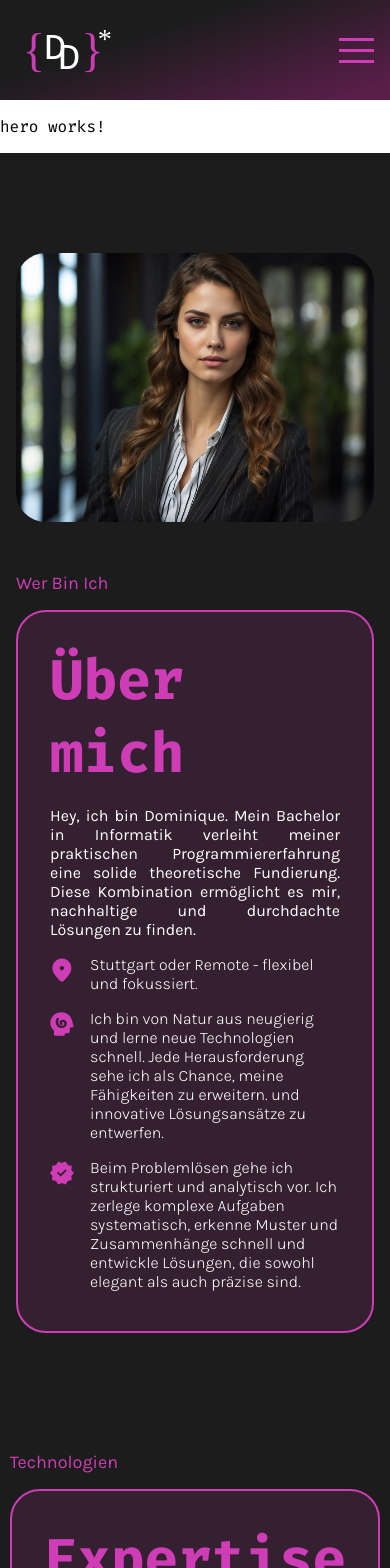
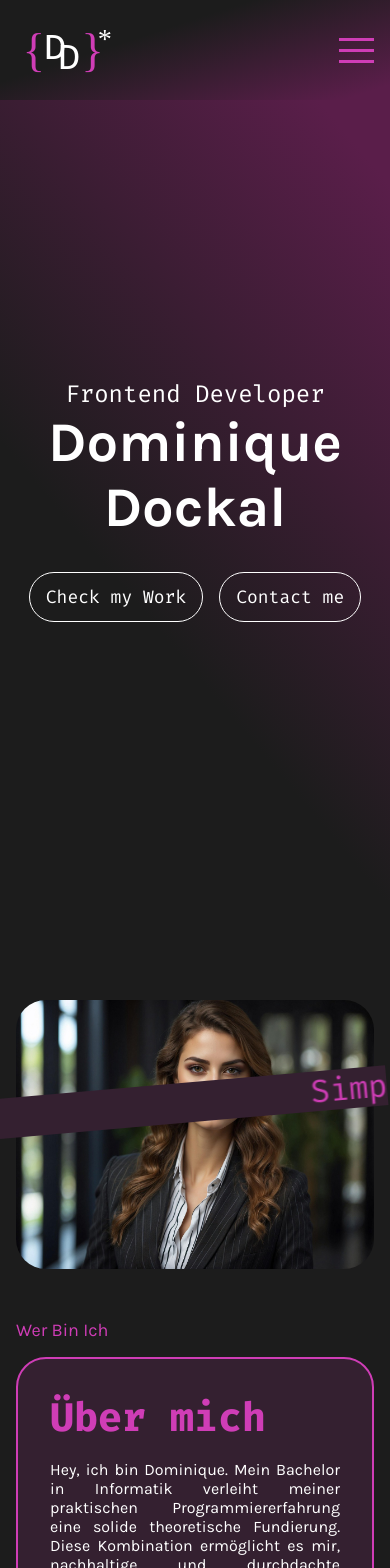
Before and after one commit to DominiqueDockal/Website, an Angular app: page / in a window 390 px wide. Shown: the top 1568 px of the page. Built offline with nearby package versions, Linux system fonts and the light colour scheme.

Commit message:
hero responsiv

```diff
--- a/src/app/components/main-content/about-me/about-me.component.scss
+++ b/src/app/components/main-content/about-me/about-me.component.scss
@@ -70,7 +70,7 @@ $break-point-font: 950px;
     margin-block-end: 0;
 
     @media (max-width: $break-point-font) {
-        font-size: var(--font-size-larger);
+        font-size: var(--font-size-title);
     }
 }
 
--- a/src/app/components/main-content/hero/hero.component.html
+++ b/src/app/components/main-content/hero/hero.component.html
@@ -1 +1,17 @@
-<p>hero works!</p>
+<div class="hero">
+    <div class="hero-main">
+       <div class="info">
+        <p class="title">Frontend Developer</p>
+        <p class="name">Dominique Dockal</p>
+        <div class="button-section">
+            <p class="button"><span>Check my Work</span></p>
+            <p class="button"><span>Contact me</span></p>
+        </div>
+       </div>
+    </div>
+
+</div>
+
+<div class="strip">
+        <div class="strip-text">Simplicity • is • the • ultimate • sophistication</div>
+</div>
--- a/src/app/components/main-content/hero/hero.component.scss
+++ b/src/app/components/main-content/hero/hero.component.scss
@@ -0,0 +1,134 @@
+$break-point-layout: 900px;
+$break-point-font: 950px;
+$break-point-font-two: 450px;
+$break-point-font-three: 374px;
+$break-point-layout-two: 374px;
+$break-point-banner: 400px;
+
+.hero{
+  width: 100%;
+  min-height: 800px; /* anpassen an text später*/
+  background: var(--gradient-main);
+  display: flex;
+  align-items: center;
+  position: relative;
+}
+
+.hero-main{
+    max-width: 1440px;
+    height: 100%;
+    margin: 0 auto;
+    padding: 0 var(--padding-main-lr);
+    display: flex;
+    justify-content: center;
+
+    @media (max-width: $break-point-layout) {
+        padding: 0 var(--padding-main-lr-mobile);
+    }
+}
+
+.info {
+    display:flex;
+    flex-direction: column;
+    color: var(--white);
+    align-items:center;
+}
+
+
+.button-section{
+    display:flex;
+    gap: 2rem;
+
+    @media (max-width: $break-point-layout) {
+        gap: 1rem;
+        }
+
+    @media (max-width: $break-point-layout-two) {
+        flex-direction: column;
+        }
+}
+
+
+.name{
+    font-size: var(--font-size-name);
+    font-family: var(--font-family-secondary);
+    margin-block-end: 2rem;
+    margin-block-start:0;
+    font-weight: bold;
+    text-align: center;
+    justify-content: center;
+    white-space: nowrap;
+
+    @media (max-width: $break-point-font) {
+        font-size: var(--font-size-largest);
+        }
+
+    @media (max-width: $break-point-layout) {
+        white-space: normal;
+        }
+
+    @media (max-width: $break-point-font-two) {
+        font-size: var(--font-size-name-resp1);
+        }
+
+    @media (max-width: $break-point-font-three) {
+        font-size: var(--font-size-name-resp2);
+        }
+}
+
+.title {
+    font-size: var(--font-size-title);
+    margin-block-end: 0;
+    margin-block-start:0;
+
+    @media (max-width: $break-point-font) {
+        font-size: var(--font-size-large);
+        }
+
+}
+
+.strip {
+  position: absolute;
+  bottom: 40%;
+  left: 0;
+  right: 0;
+  width: 100%;
+  max-width: 1440px;
+  height: 40px;
+  background: var(--box-background);
+  transform-origin: bottom left;
+  transform: rotate(-5deg);
+  overflow: hidden;
+  display: flex;
+  align-items: center;
+  cursor: pointer;
+  margin: 0 auto;
+
+  @media (max-width: $break-point-banner) {
+    bottom: -35%;
+  }
+
+
+}
+
+
+.strip-text {
+  white-space: nowrap;
+  animation: scrollText 15s linear infinite;
+  font-size: var(--font-size-banner);
+  color: var(--main-violet);
+  will-change: transform;
+}
+
+.strip:hover .strip-text {
+  animation-play-state: paused;
+}
+
+@keyframes scrollText {
+    0% {
+        transform: translateX(100%);
+    }
+    100% {
+        transform: translateX(-100%);
+    }
+}
--- a/src/app/components/main-content/skills/skills.component.scss
+++ b/src/app/components/main-content/skills/skills.component.scss
@@ -20,7 +20,7 @@ $break-point-font: 950px;
     @media (max-width: $break-point-layout) {
     display: flex;
     flex-direction: column;
-    align-items: center;
+    align-items: stretch;
     gap: 2rem;
     height: auto;
     padding: 0 var(--padding-main-lr-mobile);
@@ -51,7 +51,7 @@ $break-point-font: 950px;
     margin-block-end: 0;
 
     @media (max-width: $break-point-font) {
-        font-size: var(--font-size-larger);
+        font-size: var(--font-size-title);
     }
 }
 
@@ -100,54 +100,6 @@ $break-point-font: 950px;
     }
 }
 
-.button {
-    font-size: var(--font-size-small);
-    color: var(--white);
-    border-radius: 100px;
-    border: 1px solid var(--white);
-    background: transparent;
-    text-align: center;
-    display: inline-block;
-    padding: 12px 16px;
-    cursor: pointer;
-    margin-block-start: 0;
-    margin-block-end: 0;
-    margin-left: var(--text-box-inner-padding);
-    margin-bottom: var(--text-box-inner-padding);
-    margin-top: var(--text-box-inner-padding);
-    overflow: hidden;
-    position: relative;
-
-    &:hover {
-        border-color: var(--main-violet);
-        color: var(--main-violet);
-        span {
-            animation: continuousTextSlide var(--animation) linear infinite;
-        }
-    }
-
-    span {
-        display: inline-block;
-        font-size: inherit;
-        line-height: inherit;
-    }
-}
-
-@keyframes continuousTextSlide {
-    0% {
-        transform: translateX(0);
-    }
-    50% {
-        transform: translateX(-100%);
-    }
-    50.01% {
-        transform: translateX(100%);
-    }
-    100% {
-        transform: translateX(0);
-    }
-}
-
 .skill-section {
     display: grid;
     grid-template-columns: repeat(4, 1fr);
@@ -173,8 +125,12 @@ $break-point-font: 950px;
 
         @media (max-width: $break-point-font) {
         font-size: var(--font-size-smallest);
+        }
     }
-    }
+}
 
-
+.button {
+    margin-left: var(--text-box-inner-padding);
+    margin-bottom: var(--text-box-inner-padding);
+    margin-top: var(--text-box-inner-padding);
 }
--- a/src/styles.scss
+++ b/src/styles.scss
@@ -2,12 +2,11 @@
   --main-grey: #1C1C1C;
   --main-violet: #CF3DB6;
   --main-violet-dark: #5A1E4A;
-  --main-violet-reduced: #912b7f;
-  --gradient-main: linear-gradient(50deg, var(--main-grey) 36.26%, var(--main-violet-dark) 93.28%);
-  --gradient-header:linear-gradient(162deg, var(--main-grey) 36.26%, var(--main-violet-dark) 93.28%);
   --box-background:#342030;
   --white: white;
   --overlay: rgba(0, 0, 0, 0.5);
+  --gradient-main: linear-gradient(50deg, var(--main-grey) 36.26%, var(--main-violet-dark) 93.28%);
+  --gradient-header:linear-gradient(162deg, var(--main-grey) 36.26%, var(--main-violet-dark) 93.28%);
   --font-family-primary: 'Fira_Code', -apple-system, BlinkMacSystemFont, 'Segoe UI', Roboto, sans-serif;
   --font-family-secondary: 'Karla', -apple-system, BlinkMacSystemFont, 'Segoe UI', Roboto, sans-serif;
   --font-size-smallest: 1em;      /* 16px  */
@@ -16,6 +15,11 @@
   --font-size-large: 1.5em;       /* 24px */
   --font-size-larger: 3.5em;       /* 56px */
   --font-size-largest: 4em;       /* 64px */
+  --font-size-name: 6em;         /* 96px */
+  --font-size-name-resp1:3.5em;       /* 56px */
+  --font-size-name-resp2: 3em;       /* 48px */
+  --font-size-title: 2.5em; /* entspricht 40px */
+  --font-size-banner: 2em ;   /*32px */
   --transition: 0.1s;
   --animation: 2s;
   --padding-main-lr: 2rem;
@@ -24,6 +28,7 @@
   --main-box-radius: 30px;
   --text-box-inner-padding: 2rem;
   --margin-box-title: 1rem;
+
 }
 
 @font-face {
@@ -78,3 +83,48 @@ body {
         }
     }
 }
+
+.button {
+    font-size: var(--font-size-small);
+    color: var(--white);
+    border-radius: 100px;
+    border: 1px solid var(--white);
+    background: transparent;
+    text-align: center;
+    display: inline-block;
+    padding: 12px 16px;
+    cursor: pointer;
+    margin-block-start: 0;
+    margin-block-end: 0;
+    overflow: hidden;
+    position: relative;
+
+    &:hover {
+        border-color: var(--main-violet);
+        color: var(--main-violet);
+        span {
+            animation: continuousTextSlide var(--animation) linear infinite;
+        }
+    }
+
+    span {
+        display: inline-block;
+        font-size: inherit;
+        line-height: inherit;
+    }
+}
+
+@keyframes continuousTextSlide {
+    0% {
+        transform: translateX(0);
+    }
+    50% {
+        transform: translateX(-100%);
+    }
+    50.01% {
+        transform: translateX(100%);
+    }
+    100% {
+        transform: translateX(0);
+    }
+}
```
Also changed, not shown: src/app/components/header/header.component.html (+0 -10 lines), src/app/components/header/header.component.scss (+0 -49 lines). Lines whose indentation alone changed are shown as unchanged.
